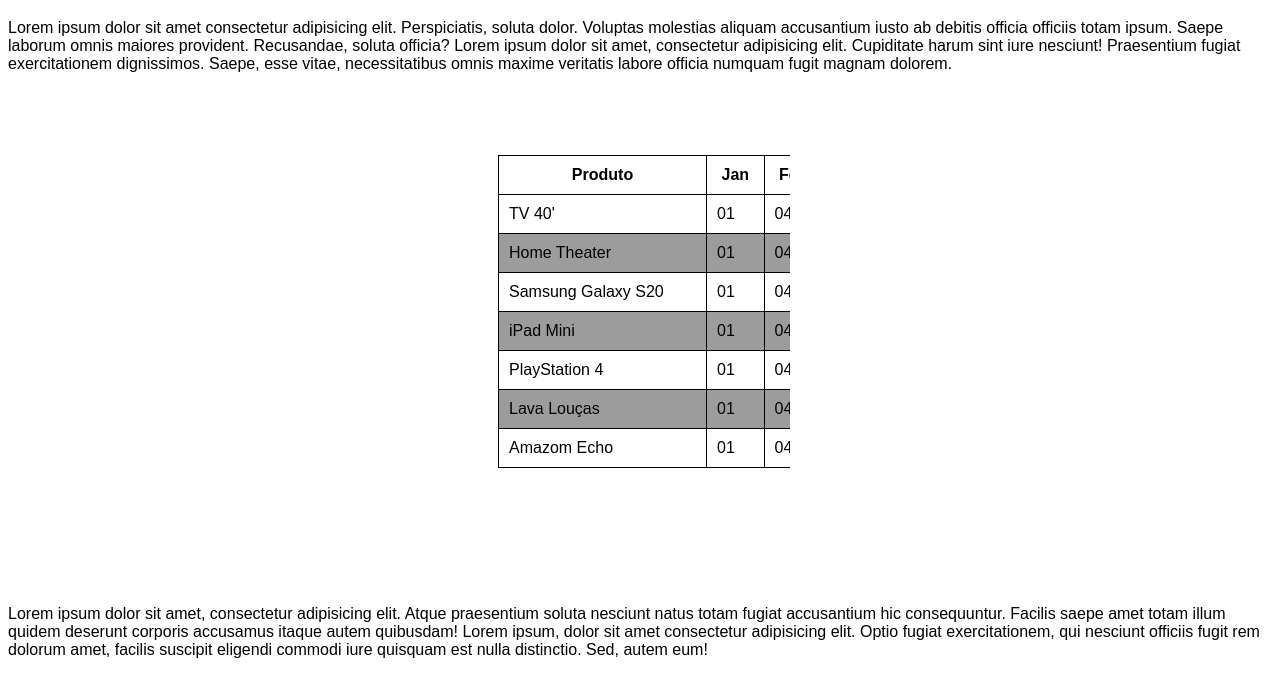
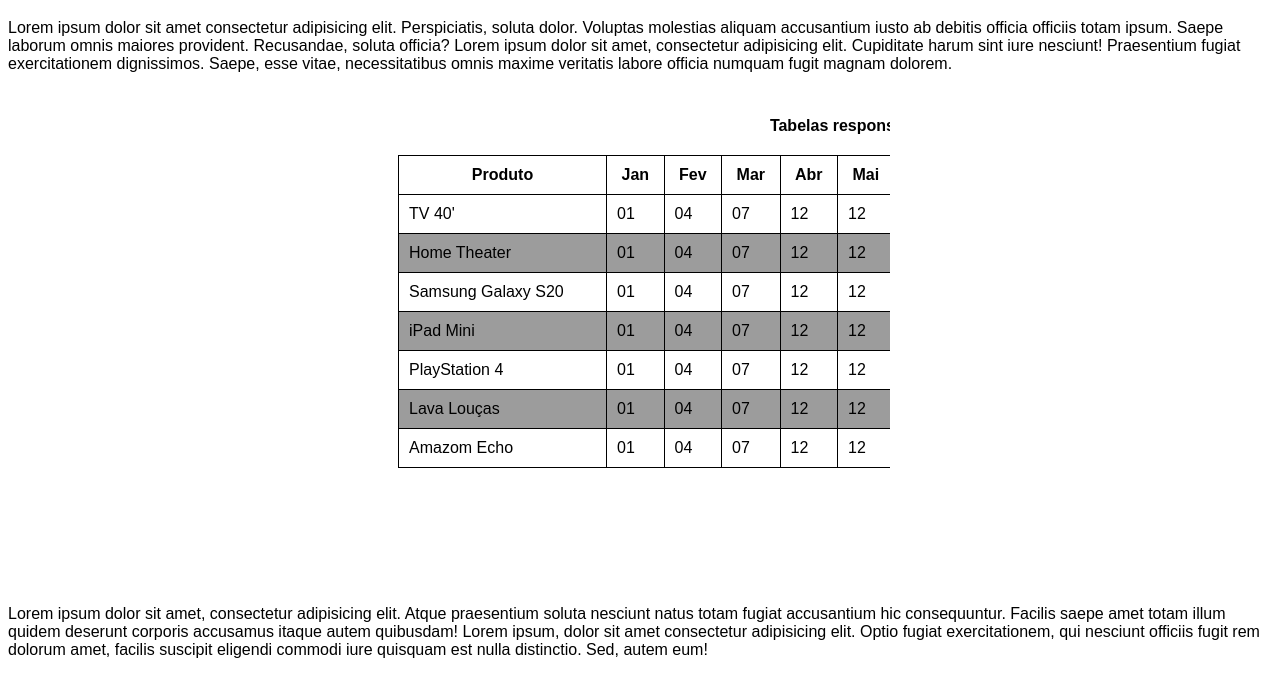
Before and after one commit to davipraciano/html-css, a plain HTML site: page exercicios/ex024/iframe02.html in a window 1280 px wide. Shown: the part 61-758 px from the top of the page. Drawn offline with Linux system fonts and the light colour scheme.

Commit message:
Conteúdo Local no Iframe

```diff
--- a/exercicios/ex024/iframe02.html
+++ b/exercicios/ex024/iframe02.html
@@ -9,7 +9,6 @@
             font-family: Arial, Helvetica, sans-serif;
         }
         iframe {
-            width: 300px;
             display: block;
             margin: auto;
         }
@@ -19,7 +18,9 @@
     <h1>Teste com Iframe</h1>
     <p>Lorem ipsum dolor sit amet consectetur adipisicing elit. Perspiciatis, soluta dolor. Voluptas molestias aliquam accusantium iusto ab debitis officia officiis totam ipsum. Saepe laborum omnis maiores provident. Recusandae, soluta officia? Lorem ipsum dolor sit amet, consectetur adipisicing elit. Cupiditate harum sint iure nesciunt! Praesentium fugiat exercitationem dignissimos. Saepe, esse vitae, necessitatibus omnis maxime veritatis labore officia numquam fugit magnam dolorem.</p>
 
-    <iframe src="pag01.html" frameborder="0" height="500" width="500"></iframe>
+    <iframe src="pag01.html" frameborder="0" height="500" width="500">
+        <p>Infelizmente não é compatível para o seu navegador. <a href="https://support.google.com/accounts/thread/326734115/n%C3%83o-consigo-acessar-alguns-sites?hl=pt-BR">Saiba Mais</a></p>
+    </iframe>
 
 
     <p>Lorem ipsum dolor sit amet, consectetur adipisicing elit. Atque praesentium soluta nesciunt natus totam fugiat accusantium hic consequuntur. Facilis saepe amet totam illum quidem deserunt corporis accusamus itaque autem quibusdam! Lorem ipsum, dolor sit amet consectetur adipisicing elit. Optio fugiat exercitationem, qui nesciunt officiis fugit rem dolorum amet, facilis suscipit eligendi commodi iure quisquam est nulla distinctio. Sed, autem eum!</p>
```
